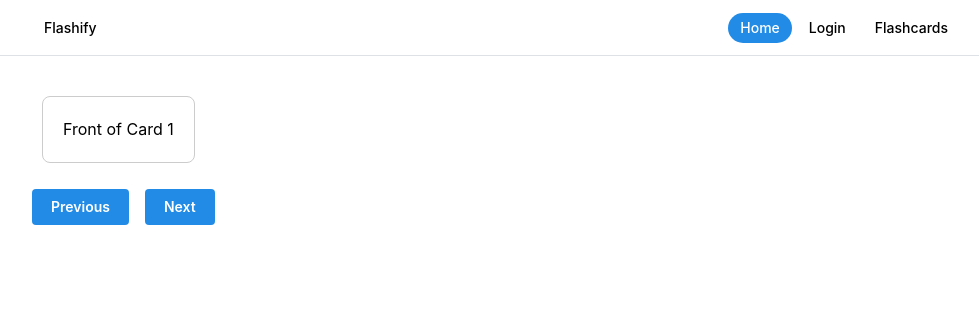
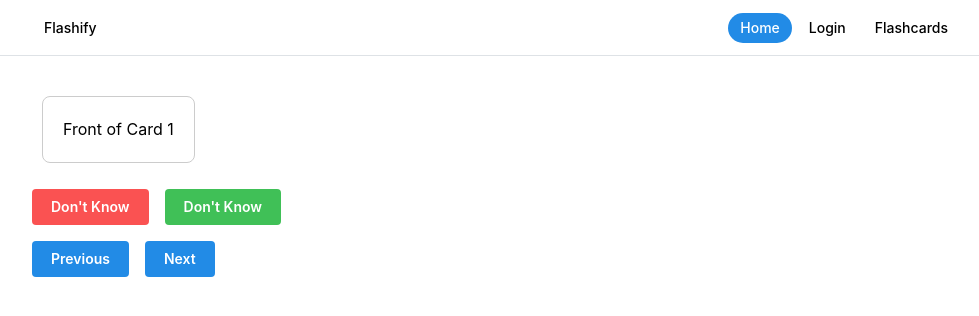
Before and after one commit to ZhengBenjamin/Flashify, a React (Vite) app in the folder client/: page /flashcards in a window 1280 px wide. Shown: the top 316 px of the page, without its empty margins (144-1123 px from the left). Built offline with nearby package versions, Linux system fonts and the light colour scheme; the HTML template or start-up script is replaced by a standard one.

Commit message:
Added know/don't know

```diff
--- a/client/src/assets/components/jsx/Flashcards.jsx
+++ b/client/src/assets/components/jsx/Flashcards.jsx
@@ -16,6 +16,16 @@ export default function Flashcards() {
     const handleFlip = () => {
         setIsFlipped(!isFlipped);
     };
+
+    const handleDontKnow = () => {
+        console.log("Don't Know");
+        handleNext();
+    }
+
+    const handleKnowIt = () => {
+        console.log("Know It");
+        handleNext();
+    }
 
     const handleNext = () => {
         setIsFlipped(false);
@@ -36,6 +46,11 @@ export default function Flashcards() {
                     <Text>{isFlipped ? currentCard.back : currentCard.front}</Text>
                 </Card>
             </Group>
+            <Group position={"center"} mt="md">
+                <Button color="red" onClick={handleDontKnow}>Don&#39;t Know</Button>
+                <Button color="green" onClick={handleKnowIt}>Don&#39;t Know</Button>
+
+            </Group>
             <Group position="center" mt="md">
                 <Button onClick={handlePrev}>Previous</Button>
                 <Button onClick={handleNext}>Next</Button>
```
